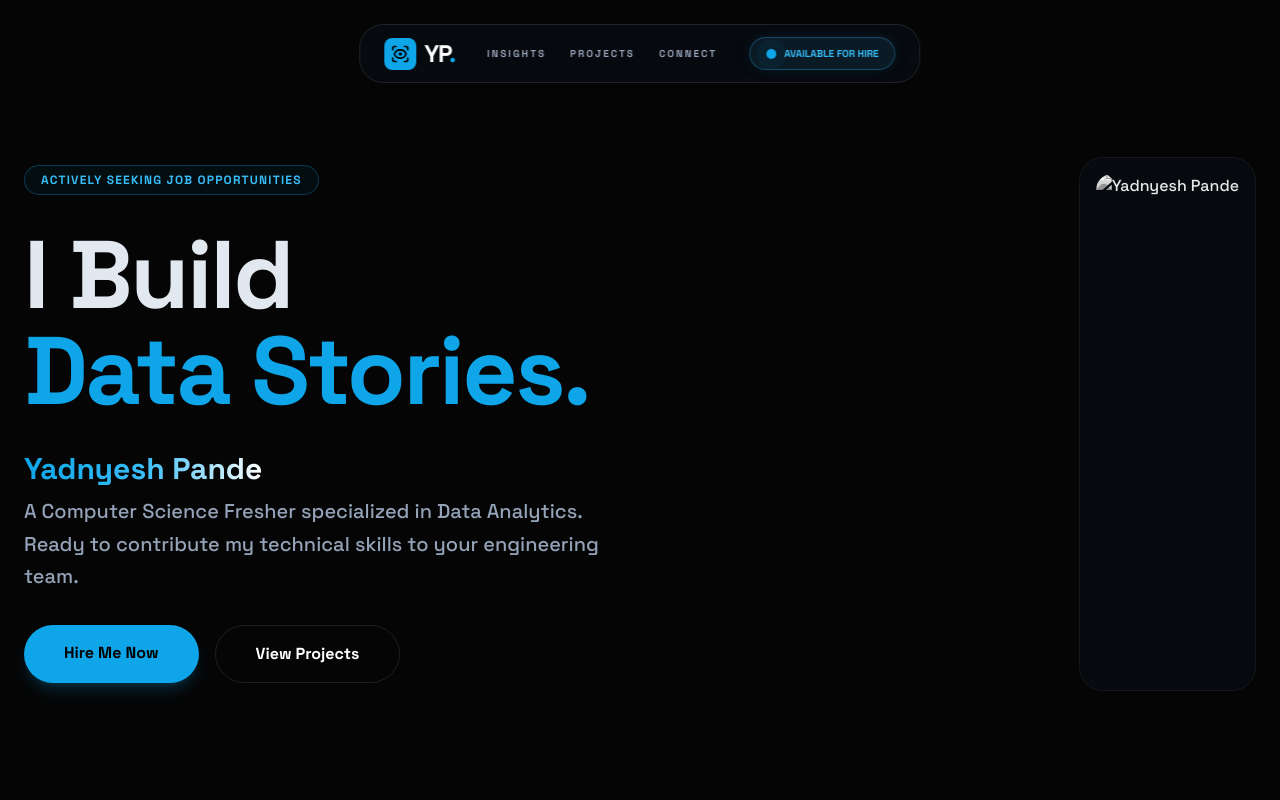
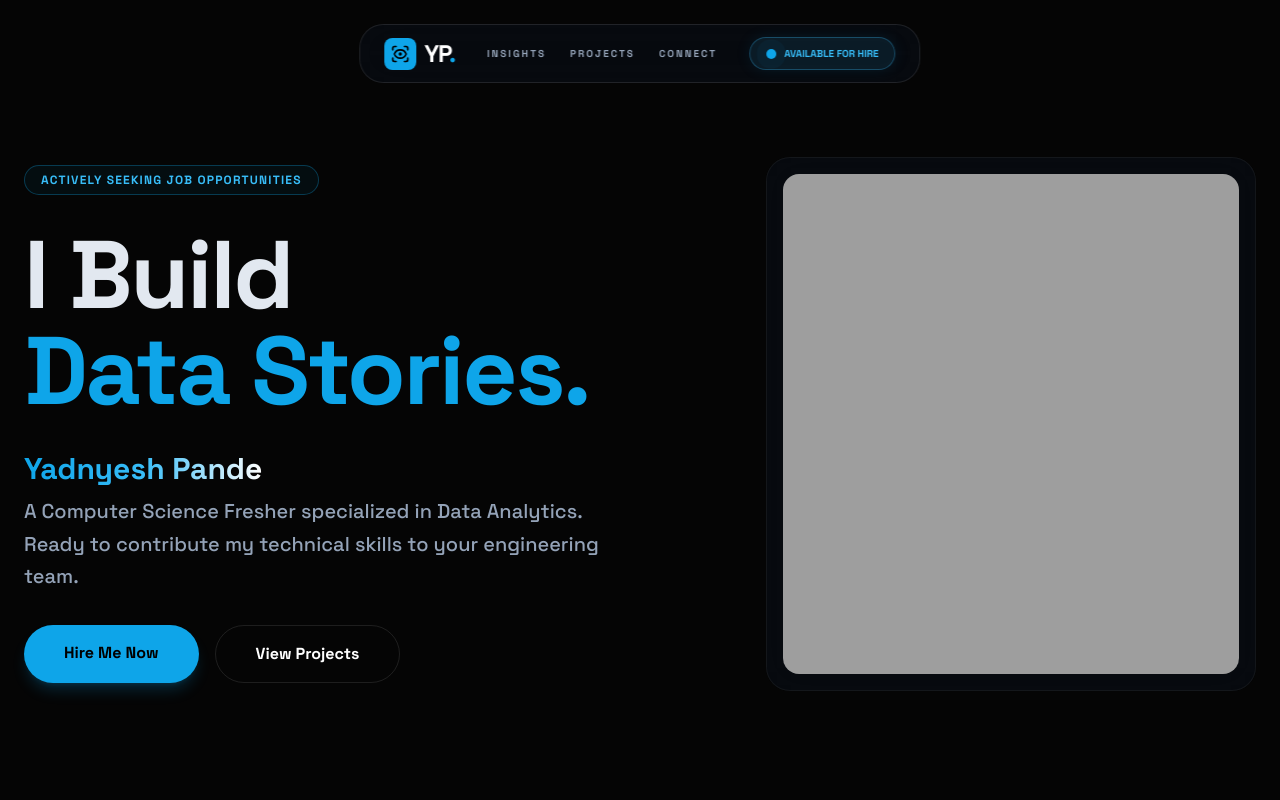
Before and after one commit to yadnyeshpande/Portfolio, a plain HTML site: page index.html in a window 1280 px wide. Shown: the top 800 px of the page. Drawn offline with nearby package versions, Linux system fonts and the light colour scheme; the site is published under a folder, as on GitHub Pages, so addresses that start at the root find nothing.

Commit message:
Update index.html

```diff
--- a/index.html
+++ b/index.html
@@ -114,7 +114,7 @@
         </div>
         <div class="md:col-span-5 flex justify-end">
             <div class="glass-card p-4">
-                <img src="/portfolio.png" alt="Yadnyesh Pande" class="profile-img rounded-2xl w-full h-[500px] object-cover">
+                <img src="portfolio.png" alt="Yadnyesh Pande" class="profile-img rounded-2xl w-full h-[500px] object-cover">
             </div>
         </div>
     </div>
```
